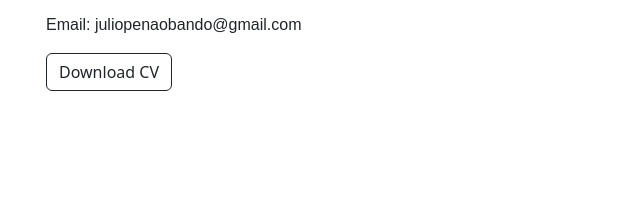
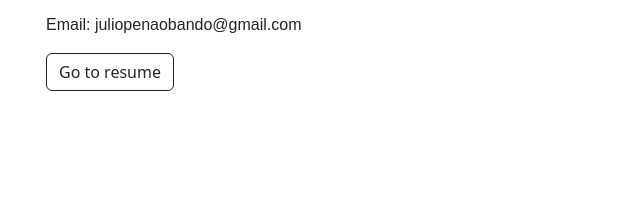
Before and after one commit to donyeomaster/3eraEntrega, a website: page pages/about.html in a window 1280 px wide. Shown: the part 454-677 px from the top of the page, 614-1254 px from the left. Drawn offline with Linux system fonts and the light colour scheme.

Commit message:
boton about y sass

```diff
--- a/pages/about.html
+++ b/pages/about.html
@@ -70,11 +70,7 @@
         <p>Experience: 15 years</p>
         <p>Email: juliopenaobando@gmail.com</p>
 
-
-        <button type="submit" class="btn btn-outline-dark">Download CV</button>
-
-
-
+        <button type="submit" class="btn btn-outline-dark" onclick="window.open('https://www.linkedin.com/in/julio-enrique-pe%C3%B1a-obando-58160a1a/details/experience/', '_blank')">Go to resume</button>
 
 
       </div>
```
